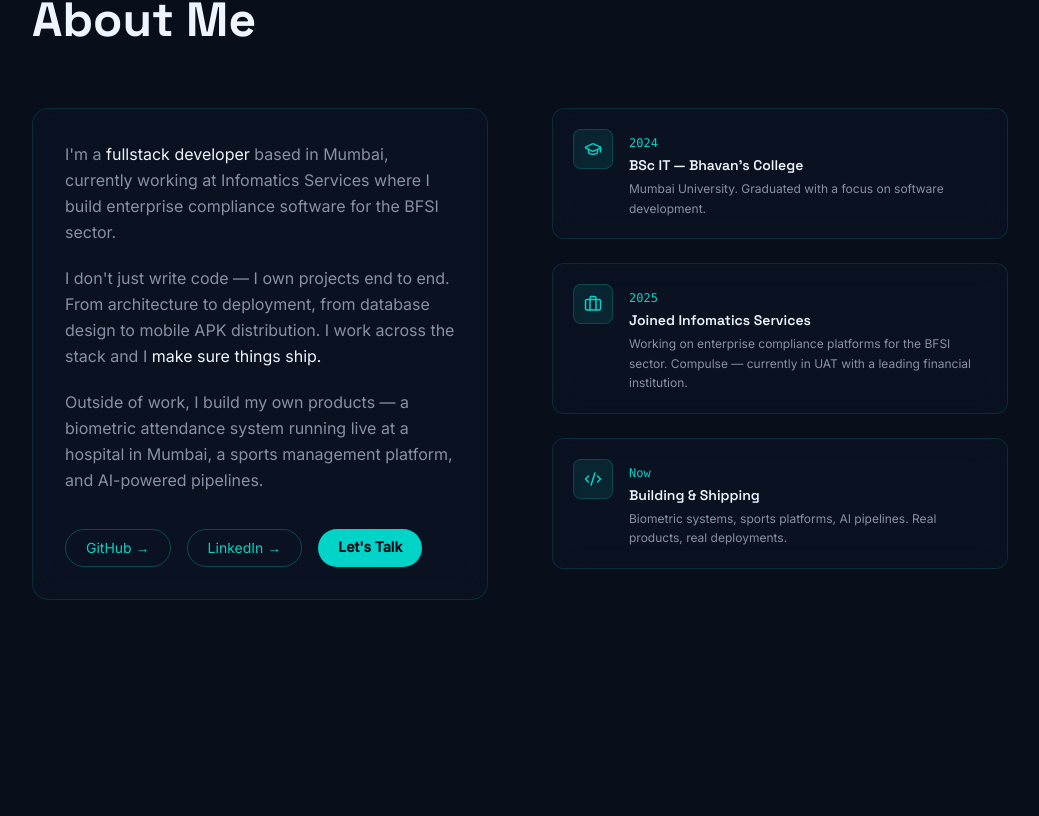
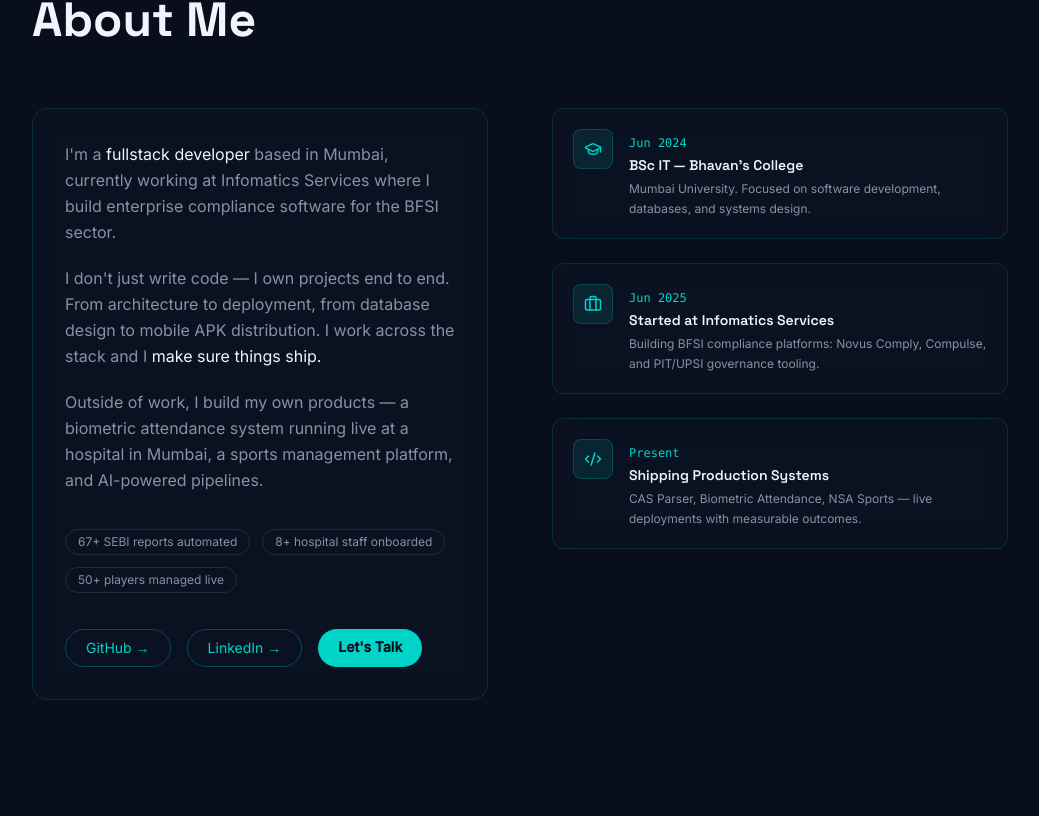
Before and after one commit to Naazkn13/nuzhat-portfolio, a Next.js app: page / in a window 1280 px wide. Shown: the part 964-1780 px from the top of the page, without its empty margins (120-1159 px from the left). Built offline with nearby package versions, Linux system fonts and the light colour scheme.

Commit message:
feat: update About timeline copy and metrics badges; restructure Skills categories + Git/GitHub Actions

```diff
--- a/components/About.tsx
+++ b/components/About.tsx
@@ -7,21 +7,21 @@ import { GraduationCap, Briefcase, Code2 } from 'lucide-react'
 const timeline = [
   {
     icon: GraduationCap,
-    year: '2024',
+    year: 'Jun 2024',
     title: 'BSc IT — Bhavan\'s College',
-    desc: 'Mumbai University. Graduated with a focus on software development.',
+    desc: 'Mumbai University. Focused on software development, databases, and systems design.',
   },
   {
     icon: Briefcase,
-    year: '2025',
-    title: 'Joined Infomatics Services',
-    desc: 'Working on enterprise compliance platforms for the BFSI sector. Compulse — currently in UAT with a leading financial institution.',
+    year: 'Jun 2025',
+    title: 'Started at Infomatics Services',
+    desc: 'Building BFSI compliance platforms: Novus Comply, Compulse, and PIT/UPSI governance tooling.',
   },
   {
     icon: Code2,
-    year: 'Now',
-    title: 'Building & Shipping',
-    desc: 'Biometric systems, sports platforms, AI pipelines. Real products, real deployments.',
+    year: 'Present',
+    title: 'Shipping Production Systems',
+    desc: 'CAS Parser, Biometric Attendance, NSA Sports — live deployments with measurable outcomes.',
   },
 ]
 
@@ -64,6 +64,11 @@ export default function About() {
             Outside of work, I build my own products — a biometric attendance system running live
             at a hospital in Mumbai, a sports management platform, and AI-powered pipelines.
           </p>
+          <div className="flex flex-wrap gap-3 pt-4 text-xs font-inter text-grey">
+            <span className="border border-white/10 rounded-full px-3 py-1">67+ SEBI reports automated</span>
+            <span className="border border-white/10 rounded-full px-3 py-1">8+ hospital staff onboarded</span>
+            <span className="border border-white/10 rounded-full px-3 py-1">50+ players managed live</span>
+          </div>
           <div className="flex gap-4 pt-4">
             <a
               href="https://github.com/Naazkn13"
--- a/components/Skills.tsx
+++ b/components/Skills.tsx
@@ -6,11 +6,11 @@ import { useRef } from 'react'
 const skills = {
   'Languages': ['Python', 'TypeScript', 'JavaScript', 'SQL', 'Java'],
   'Frontend': ['React', 'Next.js', 'Tailwind CSS', 'Framer Motion', 'Expo'],
-  'Backend': ['FastAPI', 'Node.js', 'REST APIs', 'WebSockets'],
-  'Data & DB': ['PostgreSQL', 'Supabase', 'MongoDB', 'Redis'],
-  'DevOps': ['Docker', 'Linux (Ubuntu/Fedora)', 'Railway', 'Vercel', 'Azure DevOps'],
-  'Data & Parsing': ['PyMuPDF', 'tabula-py', 'Pandas', 'PDF Processing'],
-  'AI / ML': ['LLM Integration', 'RAG', 'Pinecone', 'FAISS', 'Whisper', 'ElevenLabs', 'LatentSync'],
+  'Backend': ['FastAPI', 'Node.js', 'REST APIs'],
+  'Data & DB': ['PostgreSQL', 'Supabase', 'MongoDB', 'Pandas'],
+  'DevOps': ['Docker', 'Linux (Ubuntu/Fedora)', 'Railway', 'Vercel', 'Azure DevOps', 'CI/CD', 'Git', 'GitHub Actions'],
+  'Data & Parsing': ['PyMuPDF', 'tabula-py', 'PDF Processing'],
+  'Compliance': ['SEBI', 'PIT', 'UPSI', 'RegTech', 'Maker-Checker', 'RBAC', 'Audit Trail', 'ECAS/BENPOS'],
 }
 
 export default function Skills() {
```
